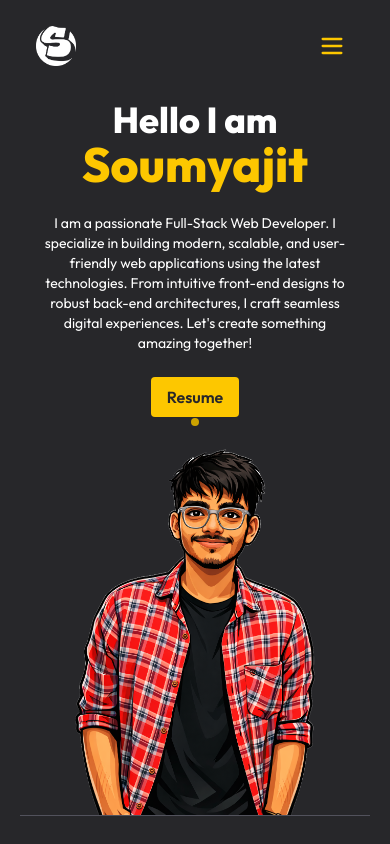
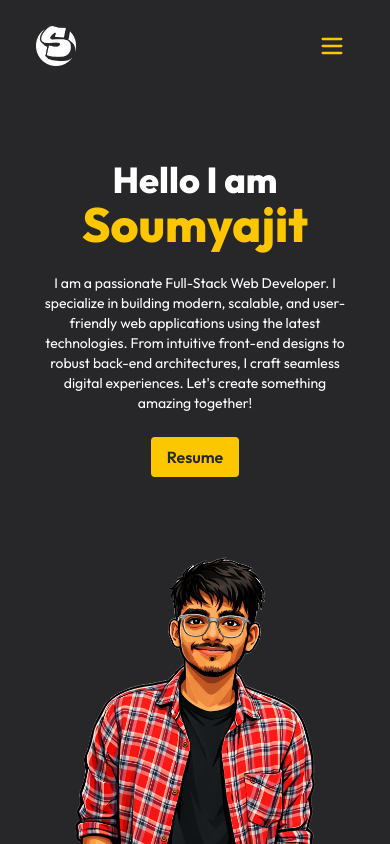
Before and after one commit to Soumyajit003/SoumyajitProtfolio, a React (Vite) app: page / in a window 390 px wide. Shown: the top 844 px of the page. Built offline with nearby package versions, Linux system fonts and the light colour scheme; the HTML template or start-up script is replaced by a standard one.

Commit message:
ui updated

```diff
--- a/src/components/HomePage/FollowCursor.jsx
+++ b/src/components/HomePage/FollowCursor.jsx
@@ -43,8 +43,23 @@ const FollowCursor = ({ color = '#cca300' }) => {
       cursor.y = e.clientY;
     };
     const onWindowResize = () => {
-      width = window.innerWidth;
-      height = window.innerHeight;
+      const newWidth = window.innerWidth;
+      const newHeight = window.innerHeight;
+
+      // If resizing below laptop width, destroy the effect
+      if (newWidth < 1024 && canvas) {
+        destroy();
+        return;
+      }
+
+      // If resizing above laptop width and it's not already initialized, init it
+      if (newWidth >= 1024 && !canvas) {
+        init();
+        return;
+      }
+
+      width = newWidth;
+      height = newHeight;
       if (canvas) {
         canvas.width = width;
         canvas.height = height;
@@ -61,6 +76,12 @@ const FollowCursor = ({ color = '#cca300' }) => {
       animationFrame = requestAnimationFrame(loop);
     };
     const init = () => {
+      // Laptop/Desktop check (usually >1024px)
+      if (window.innerWidth < 1024) {
+        console.log('Mobile/Tablet detected, cursor effect skipped.');
+        return;
+      }
+
       if (prefersReducedMotion.matches) {
         console.log('Reduced motion enabled, cursor effect skipped.');
         return;
--- a/src/components/HomePage/Hero.jsx
+++ b/src/components/HomePage/Hero.jsx
@@ -7,7 +7,7 @@ const Hero = () => {
 
   return (
     <>
-      <Element name='home' className='flex cursor-default flex-col md:flex-row justify-around text-white font-outfit mx-5 md:mx-25 border-b border-b-zinc-600 items-center overflow-hidden mt-25'>
+      <Element name='home' className='flex cursor-default flex-col md:flex-row justify-around text-white font-outfit mx-5 md:mx-25 border-b border-b-zinc-600 items-center overflow-hidden md:mt-25 mt-40'>
         {/* Left div */}
         <div className='w-full md:w-lg flex items-center text-center md:text-left'>
           <motion.div
@@ -60,7 +60,7 @@ const Hero = () => {
             damping: 15,
             delay: 0.4
           }}
-          className='w-full md:w-lg flex justify-center mt-8 md:mt-0'>  {/*md:justify-end*/}
+          className='w-full md:w-lg flex justify-center mt-20 md:mt-0'>  {/*md:justify-end*/}
           <motion.img
             // animate={{
             //   y: [0, -15, 0],
--- a/src/components/HomePage/Navbar.jsx
+++ b/src/components/HomePage/Navbar.jsx
@@ -20,6 +20,7 @@ const Navbar = () => {
 
   const navItems = [
     { to: "home", label: "Home" },
+    { to: "experience", label: "Experience" },
     { to: "technologies", label: "Technologies" },
     { to: "projects", label: "Projects" },
     { to: "contact", label: "Contact" }
```
